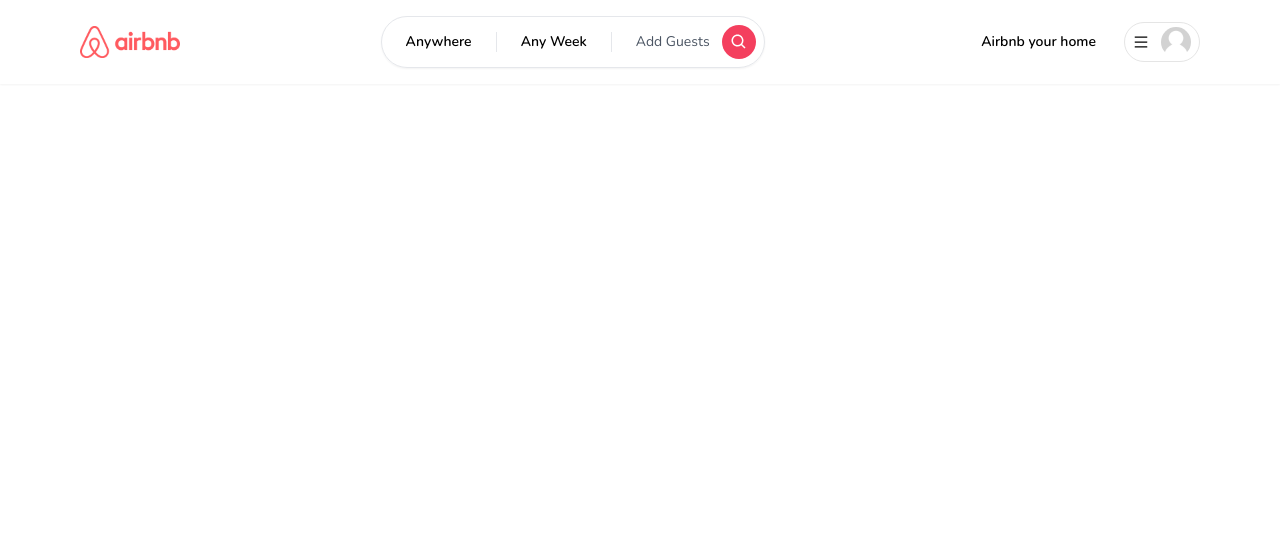
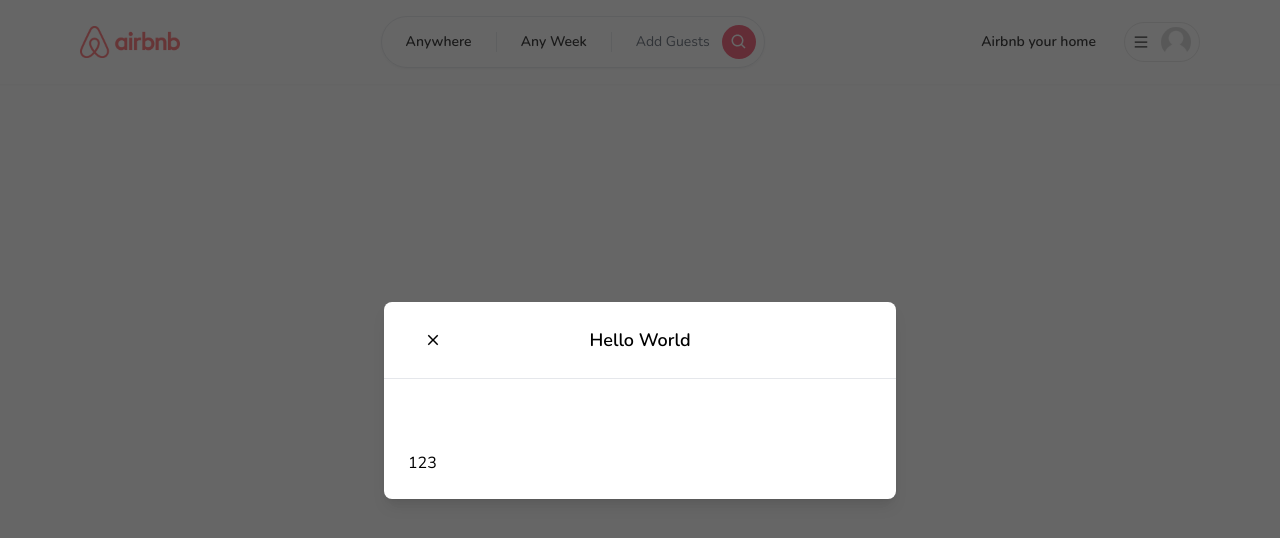
Before and after one commit to studiofu/air, a Next.js app: page / in a window 1280 px wide. Shown: the top 538 px of the page. Built offline with nearby package versions, Linux system fonts and the light colour scheme.

Commit message:
Modal Page in progress

```diff
--- /dev/null
+++ b/app/components/ClientOnly.tsx
@@ -0,0 +1,22 @@
+'use client';
+
+import {useEffect, useState} from 'react';
+
+interface ClientOnlyProps {
+    children: React.ReactNode;
+}
+
+const ClientOnly : React.FC<ClientOnlyProps> = ({children}) => {
+
+    const [hasMounted, setHasMounted] = useState(false);
+
+    useEffect(() => {
+        setHasMounted(true);
+    }, []);
+
+    if (!hasMounted) return null;
+
+    return <>{children}</>;
+};
+
+export default ClientOnly;
--- /dev/null
+++ b/app/components/modals/Modal.tsx
@@ -0,0 +1,173 @@
+'use client';
+
+import { use, useCallback, useEffect, useState } from "react";
+import { IoMdClose } from 'react-icons/io';
+
+interface ModalProps {
+    isOpen: boolean;
+    onClose: () => void;
+    onSubmit: () => void;
+    title?: string;
+    body?: React.ReactElement;
+    footer?: React.ReactElement;
+    actionLabel: string;
+    disabled?: boolean;
+    secondaryAction?: () => void;
+    secondaryLabel?: string;
+}
+const Modal: React.FC<ModalProps> = (
+    {
+        isOpen,
+        onClose,
+        onSubmit,
+        title,
+        body,
+        footer,
+        actionLabel,
+        disabled,
+        secondaryAction,
+        secondaryLabel,
+    }
+) => {
+    const [showModal, setShowModal] = useState(isOpen);
+
+    useEffect(() => {
+        setShowModal(isOpen);
+    }, [isOpen]);
+
+    const handleClose = useCallback(() => {
+        if (disabled) {
+            return;
+        }
+
+        setShowModal(false);
+        setTimeout(() => {
+            onClose();
+        }, 300); // 300ms is the duration of the modal transition
+    }, [disabled, onClose]);
+
+    const handleSubmit = useCallback(() => {
+        if (disabled) {
+            return;
+        }
+        onSubmit();
+    }, [disabled, onSubmit]);
+
+    const handleSecondaryAction = useCallback(() => {
+        // !secondaryAction is the same as secondaryAction === undefined
+        if (disabled || !secondaryAction) {
+            return;
+        }
+        secondaryAction();
+    }, [disabled, secondaryAction]);
+
+
+    return (
+        <>
+            <div className="
+                justify-center
+                items-center
+                flex
+                overflow-x-hidden
+                overflow-y-auto
+                fixed
+                inset-0
+                z-50
+                outline-none
+                focus:outline-none
+                bg-neutral-800/70
+            ">
+                <div
+                    className="
+                        relative
+                        w-full
+                        md:w-4/6
+                        lg:w-3/6
+                        xl:w-2/5
+                        my-6
+                        mx-auto
+                        h-full
+                        lg:h-auto
+                        md:h-auto
+                    "
+                >
+                    {/*content*/}
+                    <div
+                        className="
+                        translate
+                        duration-300
+                        h-full
+                        ${showModal ? 'translate-y-0' : 'translate-y-full'}
+                        ${showModal ? 'opacity-100' : 'opacity-0'}
+                        ">
+                        <div className="
+                            translate
+                            h-full
+                            lg:h-auto
+                            md:h-auto
+                            border-0
+                            rounded-lg
+                            shadow-lg
+                            relative
+                            flex
+                            flex-col
+                            w-full
+                            bg-white
+                            outline-none
+                            focus:outline-none
+                        ">
+                            {/*header*/}
+                            <div className="
+                                flex
+                                items-center
+                                p-6
+                                rounded-t
+                                justify-center
+                                relative
+                                border-b-[1px]
+                            ">
+                                <button
+                                    onClick={handleClose}
+                                    className="
+                                        p-1
+                                        border-0
+                                        hover:opacity-70
+                                        transition
+                                        absolute
+                                        left-9
+                                ">
+                                    <IoMdClose size={18} />
+                                </button>
+                                <div className="
+                                    text-lg
+                                    font-semibold
+                                ">
+                                    {title}
+                                </div>
+                            </div>
+                            {/*body*/}
+
+                            <div className="relative p-6 flex-auto">
+                                {body}
+                            </div>
+                            {/*footer*/}
+                            <div className="flex flex-col gap-2 p-6">
+                                <div className="
+                                    flex
+                                    flex-row
+                                    items-center
+                                    gap-4
+                                    w-full">
+                                    <button>123</button>
+                                </div>
+
+                            </div>
+                        </div>
+                    </div>
+                </div>
+            </div>
+        </>
+    );
+};
+
+export default Modal;
--- a/app/layout.tsx
+++ b/app/layout.tsx
@@ -2,6 +2,8 @@
 import { Inter } from 'next/font/google'
 import { Nunito } from 'next/font/google'
 import Navbar from './components/navbar/navbar/Navbar'
+import ClientOnly from './components/ClientOnly'
+import Modal from './components/modals/Modal'
 
 const inter = Inter({ subsets: ['latin'] })
 const font = Nunito({  subsets: ['latin'] })
@@ -19,7 +21,10 @@
   return (
     <html lang="en">
       <body className={font.className}>
-        <Navbar />
+        <ClientOnly>
+          <Modal title="Hello World" isOpen />
+          <Navbar />
+        </ClientOnly>
         {children}
       </body>
     </html>
```
